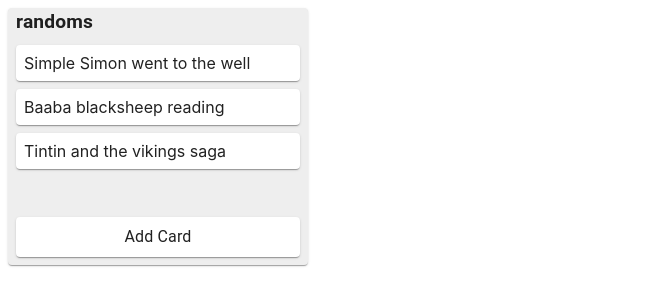
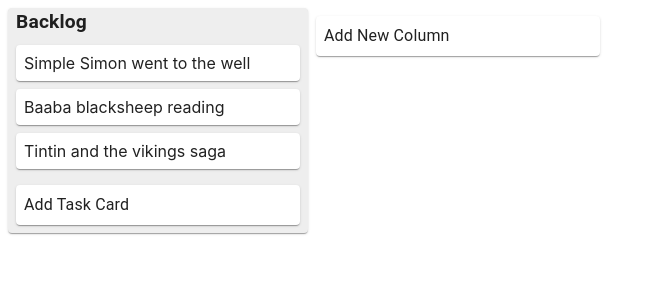
Before and after one commit to xterra111/hsKanban, a React (Create React App) app in the folder client/: page / in a window 1280 px wide. Shown: the top 306 px of the page, without its empty margins (0-657 px from the left). Built offline with nearby package versions, Linux system fonts and the light colour scheme.

Commit message:
Logic to add new column yippee

```diff
--- a/client/src/App.js
+++ b/client/src/App.js
@@ -3,16 +3,84 @@ import React, { useState } from "react";
 
 import Column from "./components/Column/Column";
 import datastore from "././mock/datastore";
+import ContextHandler from "./mock/contexthandler";
+
+import { v4 as uuidv4 } from "uuid";
+import AddTaskCardHolder from "./components/Task/AddTaskCardHolder";
+
+import { makeStyles } from "@material-ui/core/styles";
+
+// Set the Styling for the List creation portion
+
+const useStyles = makeStyles((theme) => ({
+	root: {
+		display: "flex",
+	},
+}));
 
 function App() {
 	const [data, setData] = useState(datastore);
+
+	// Set the styling for the Add List portion
+	const addListStyles = useStyles();
+
+	// Add a new list to the data store
+	const newAddTask = (heading, columnId) => {
+		//console.log(heading, columnId);
+		const newAddTaskId = uuidv4();
+		console.log(newAddTaskId);
+		const newTaskCard = {
+			id: newAddTaskId,
+			heading: heading,
+		};
+		const column = data.columns[columnId];
+		column.taskCards.push(newTaskCard);
+
+		const refreshedData = {
+			...data,
+			columns: {
+				...data.columns,
+				[columnId]: column,
+			},
+		};
+		setData(refreshedData);
+	};
+
+	// Add a new column to the data store
+
+	const newAddColumn = (heading) => {
+		//console.log(heading, columnId);
+		const newAddColumnId = uuidv4();
+		//console.log(newAddColumnId);
+		const newColumn = {
+			id: newAddColumnId,
+			title: heading,
+			taskCards: [],
+		};
+		// const column = data.columns[columnId];
+		// column.taskCards.push(newTaskCard);
+
+		const refreshedData = {
+			columnIds: [...data.columnIds, newAddColumnId],
+			columns: {
+				...data.columns,
+				[newAddColumnId]: newColumn,
+			},
+		};
+		setData(refreshedData);
+	};
+
 	return (
-		<div className="App">
-			{data.columnIds.map((columnId) => {
-				const column = data.columns[columnId];
-				return <Column column={column} key={columnId} />;
-			})}
-		</div>
+		<ContextHandler.Provider value={{ newAddTask, newAddColumn }}>
+			<div className={addListStyles.root}>
+				{data.columnIds.map((columnId) => {
+					const column = data.columns[columnId];
+					return <Column column={column} key={columnId} />;
+				})}
+
+				<AddTaskCardHolder itemtype="column" />
+			</div>
+		</ContextHandler.Provider>
 	);
 }
 
--- a/client/src/components/Column/Column.js
+++ b/client/src/components/Column/Column.js
@@ -23,7 +23,7 @@ const Column = ({ column }) => {
 				{column.taskCards.map((taskcard) => (
 					<TaskCard key={taskcard.id} taskcard={taskcard} />
 				))}
-				<AddTaskCardHolder />
+				<AddTaskCardHolder columnId={column.id} itemtype="taskcard" />
 			</Paper>
 		</div>
 	);
--- a/client/src/components/Task/AddTask.js
+++ b/client/src/components/Task/AddTask.js
@@ -1,9 +1,12 @@
 import { Button, IconButton, InputBase, Paper } from "@material-ui/core";
-import React from "react";
+import React, { useState, useContext } from "react";
 import CloseIcon from "@material-ui/icons/Close";
 import AddCircleIcon from "@material-ui/icons/AddCircle";
 
-import { makeStyles, alpha } from "@material-ui/core/styles";
+import { makeStyles } from "@material-ui/core/styles";
+import ContextHandler from "../../mock/contexthandler";
+
+// Material UI is a pain, however sooo much better than Tailwind
 
 const useStyles = makeStyles((theme) => ({
 	taskCard: {
@@ -22,28 +25,68 @@ const useStyles = makeStyles((theme) => ({
 	},
 }));
 
-const AddTask = ({ setExpand }) => {
+const AddTask = ({ setExpand, columnId, itemtype }) => {
 	const taskCardStyle = useStyles();
+	const [header, setHeader] = useState("");
+	const { newAddTask, newAddColumn } = useContext(ContextHandler);
+
+	// Set the taskCardHeader to the value of the input field
+	const onChangeHandler = (e) => {
+		//console.log(e.target.value);
+		setHeader(e.target.value);
+	};
+
+	// Probably need a better handler for blur.
+
+	// NewAddTask is a function that is passed to the ContextHandler
+	// NewAddTask also is a function that is used to create a new task card.
+	// The function takes in the columnId which is the ID of cuurent Column  and the taskCardHeader as parameters.
+
+	const onAddTaskBtnClick = () => {
+		if (itemtype === "taskcard") {
+			newAddTask(header, columnId);
+			setHeader("");
+			setExpand(false);
+		} else {
+			newAddColumn(header);
+			setHeader("");
+			setExpand(false);
+		}
+	};
+
+	// const blurHandler = () => {
+	// 	setTaskCardHeader("");
+	// 	setExpand(false);
+	// };
+	// This is invoked by clicking on the Add Task Card in the AddTaskCardHolder component
+	//Displays a multiline are to add details of the new card header + AddTaskCard button + close Button
 	return (
 		<div>
 			<div>
 				<Paper className={taskCardStyle.taskCard}>
 					<InputBase
+						onChange={onChangeHandler}
+						multiline
+						onBlur={() => {
+							setExpand(false);
+						}}
+						fullWidth
+						placeholder={
+							itemtype === "taskcard" ? "Enter Task..." : "Enter List Name..."
+						}
+						value={header}
 						inputProps={taskCardStyle.cardArea}
-						onBlur={() => setExpand(false)}
-						multiline
-						fullWidth
-						placeholder="Enter Task..."
+						//onBlur={blurHandler}
 					/>
 				</Paper>
 			</div>
 			<div>
 				<Button
+					onClick={onAddTaskBtnClick}
 					className={taskCardStyle.taskcardBtns}
 					variant="contained"
-					startIcon={<AddCircleIcon />}
-					onClick={() => setExpand(false)}>
-					> Add Task
+					startIcon={<AddCircleIcon />}>
+					{itemtype === "taskcard" ? "Add Task" : "Add Column"}
 				</Button>
 				<IconButton>
 					<CloseIcon onClick={() => setExpand(false)} />
--- a/client/src/components/Task/AddTaskCardHolder.js
+++ b/client/src/components/Task/AddTaskCardHolder.js
@@ -12,24 +12,34 @@ const useStyles = makeStyles((theme) => ({
 		},
 	},
 	addcarddiv: {
-		marginTop: theme.spacing(5),
+		width: "300px",
+		marginTop: theme.spacing(1),
 	},
 }));
 
-const AddTaskCardHolder = () => {
+const AddTaskCardHolder = ({ columnId, itemtype }) => {
 	const addtaskhldr = useStyles();
 	const [expand, setExpand] = useState(false);
 	return (
 		<div className={addtaskhldr.addcarddiv}>
+			{/* The below lets you expand the collapse and display the Add Task component
+            Passing the columnId as a prop to the AddTask component */}
+
 			<Collapse in={expand}>
-				<AddTask setExpand={setExpand} />
+				<AddTask
+					setExpand={setExpand}
+					columnId={columnId}
+					itemtype={itemtype}
+				/>
 			</Collapse>
 
 			<Collapse in={!expand}>
 				<Paper
 					className={addtaskhldr.addcrdhldr}
 					onClick={() => setExpand(!expand)}>
-					<Typography>Add Card</Typography>
+					<Typography>
+						{itemtype === "taskcard" ? "Add Task Card" : "Add New Column"}
+					</Typography>
 				</Paper>
 			</Collapse>
 		</div>
--- a/client/src/components/Task/TaskCard.js
+++ b/client/src/components/Task/TaskCard.js
@@ -14,6 +14,7 @@ const TaskCard = ({ taskcard }) => {
 	const cardTaskStyle = useStyles();
 	return (
 		<div>
+			{/* Displaying the Card heading here */}
 			<Paper className={cardTaskStyle.cardTask}>{taskcard.heading}</Paper>
 		</div>
 	);
--- /dev/null
+++ b/client/src/mock/contexthandler.js
@@ -0,0 +1,2 @@
+import React from "react";
+export default React.createContext(null);
--- a/client/src/mock/datastore.js
+++ b/client/src/mock/datastore.js
@@ -19,7 +19,7 @@ const data = {
 	columns: {
 		"column-1": {
 			id: "column-1",
-			title: "randoms",
+			title: "Backlog",
 			taskCards,
 		},
 	},
```
Also changed, not shown: 1 other file (tests, documents, lock files or other folders).
